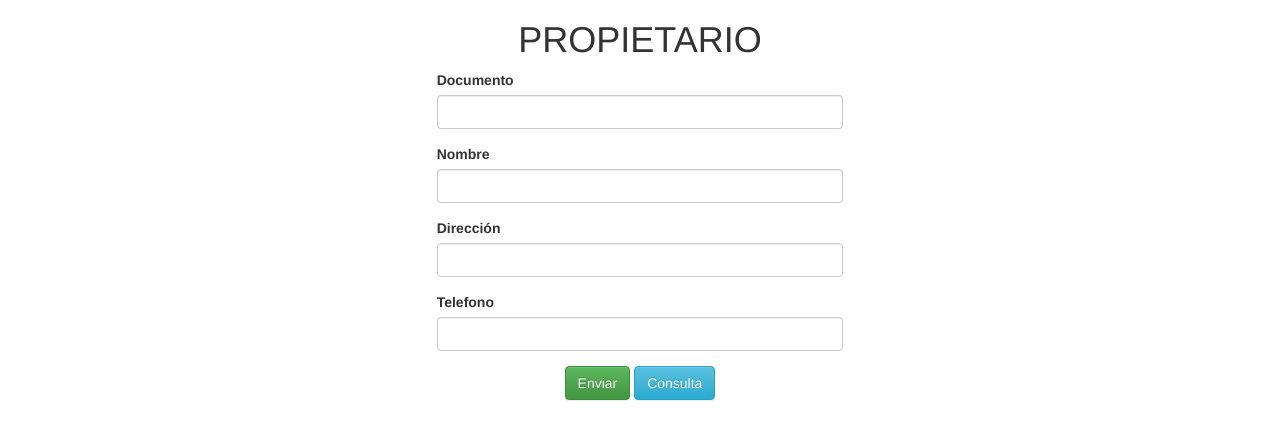
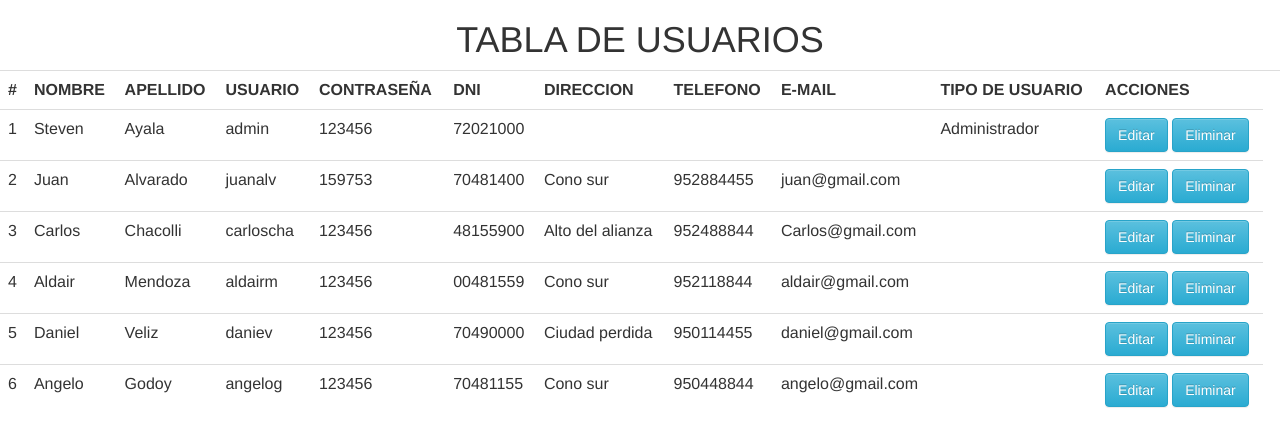
Before and after one commit to soultcraft/prosac, a PHP site: page /sesion.php in a window 1280 px wide. Shown: the top 447 px of the page. Run offline with PHP 8.4, Linux system fonts and the light colour scheme; the visitor is signed in with stand-in values (Sample User, id 1); data comes from the database, SQL or seed files in the repository.

Commit message:
Add files via upload

```diff
--- a/registro.php
+++ b/registro.php
@@ -18,7 +18,7 @@
             $nom_usu = $_POST['nom_usu'];
             $ape_usu = $_POST['ape_usu'];
             $usu_usu = $_POST['usu_usu'];
-            $pas_usu = $_POST['pas_usu'];
+            $pas_usu = base64_encode($_POST['pas_usu']);
             $dni_usu = $_POST['dni_usu'];
             $direc_usu = $_POST['direc_usu'];
             $ncel_usu = $_POST['ncel_usu'];
--- a/sesion.php
+++ b/sesion.php
@@ -1,5 +1,6 @@
 <html>
 <head>
+    <link href="css/estilos.css" rel="stylesheet">
     <title>Programando Ando</title>
     <!-- Latest compiled and minified CSS -->
     <link rel="stylesheet" href="https://maxcdn.bootstrapcdn.com/bootstrap/3.3.7/css/bootstrap.min.css" integrity="sha384-BVYiiSIFeK1dGmJRAkycuHAHRg32OmUcww7on3RYdg4Va+PmSTsz/K68vbdEjh4u" crossorigin="anonymous">
@@ -28,8 +29,11 @@
             else
             {
                 include("conexion.php");
+                $password = mysqli_query($cone,"SELECT * FROM $tabla_bd1 WHERE usu_usu = '$user'");
+                $consult = mysqli_fetch_array($password);
+                $passw = base64_decode($consult['pas_usu']);
                 $_SESSION['sesion_exito']=3;//INCORRECTOS
-                $resultado = mysqli_query($cone,"SELECT * FROM $tabla_bd1 WHERE usu_usu = '$user' AND pas_usu = '$pass'");
+                $resultado = mysqli_query($cone,"SELECT * FROM $tabla_bd1 WHERE usu_usu = '$user' AND $passw = '$pass'");
                 while($consulta = mysqli_fetch_array($resultado))
                 {
                     $_SESSION['sesion_exito']=1;//inicio sesion
@@ -43,6 +47,56 @@
             header('Location:index.php');
         }
     ?>
+
+    <div class="po" >
+    <center><h1>TABLA DE USUARIOS</h1></center>
+        <table class="table">
+            <th>#</th>
+            <th>NOMBRE</th>
+            <th>APELLIDO</th>
+            <th>USUARIO</th>
+            <th>CONTRASEÑA</th>
+            <th>DNI</th>
+            <th>DIRECCION</th>
+            <th>TELEFONO</th>
+            <th>E-MAIL</th>
+            <th>TIPO DE USUARIO</th>
+            <th>ACCIONES</th>
+            <th>
+            <?php
+                include("conexion.php");
+                $i=0;
+                $resultado = mysqli_query($cone,"SELECT * FROM $tabla_bd1");
+                while($consulta = mysqli_fetch_array($resultado))
+                {
+                    $i=$i+1;
+                    echo
+                    "<tr>
+                        <td>$i</td>
+                        <td>".$consulta['nom_usu']."</td>
+                        <td>".$consulta['ape_usu']."</td>
+                        <td>".$consulta['usu_usu']."</td>
+                        <td>".$consulta['pas_usu']."</td>
+                        <td>".$consulta['dni_usu']."</td>
+                        <td>".$consulta['direc_usu']."</td>
+                        <td>".$consulta['ncel_usu']."</td>
+                        <td>".$consulta['mail_usu']."</td>
+                        <td>".$consulta['ti_usu']."</td>
+                        <td>"."<input type=\"submit\" value=\"Editar\" class=\"btn btn-info\" name=\"editar\">"."    ".
+                        "<input type=\"submit\" value=\"Eliminar\" class=\"btn btn-info\" name=\"eliminar\">"
+                        ."</td>
+                    </tr>
+                    ";
+
+                }
+                include("close_conexion.php");
+            ?>
+            </th>
+
+        </table>
+    </div>
+
+<!--
     <div class="row">
         <div class="col-md-4"></div>
         <div class="col-md-4">
@@ -75,6 +129,7 @@
                     <input type="submit" value="Consulta" class="btn btn-info" name="btn2">
                 </center>
             </form>
+            -->
 
             <?php
 
@@ -94,7 +149,7 @@
 
                     echo "Se insertaron correctamenta";
                 }
-
+/*
                 if(isset($_POST['btn2']))
                 {
                     include("conexion.php");
@@ -122,7 +177,7 @@
 
                         }
                     include("close_conexion.php");
-                }
+                }*/
 
             ?>
         </div>
```
